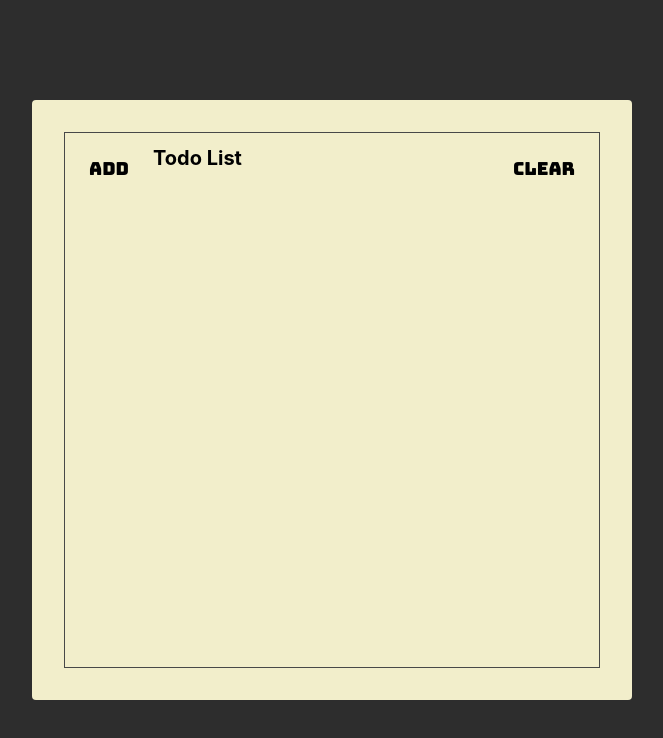
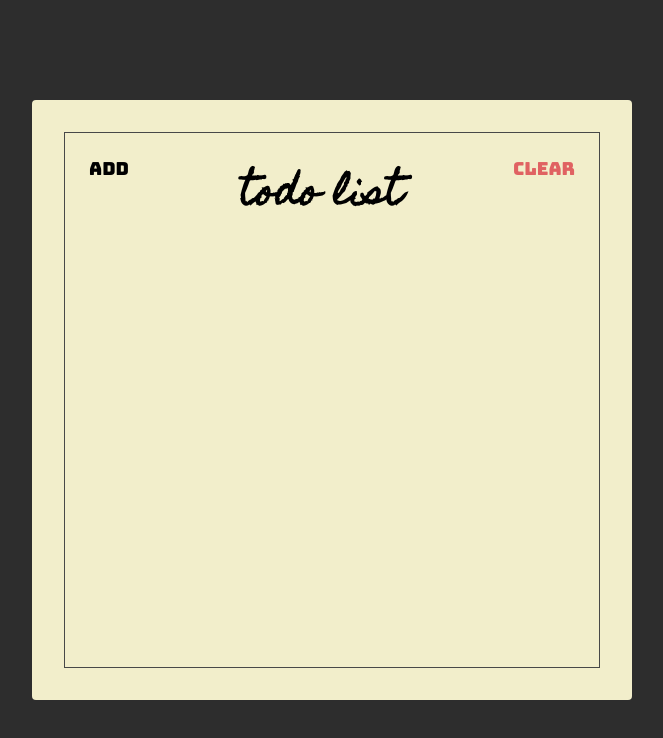
Before and after one commit to henrichfergian/react-course-starterpack, a website: page index.html in a window 1280 px wide. Shown: the whole page, without its empty margins (308-971 px from the left). Drawn offline with Linux system fonts and the light colour scheme.

Commit message:
Membuat header section

```diff
--- a/index.html
+++ b/index.html
@@ -20,7 +20,7 @@
         <div class="header">
           <button class="header-btn">Add</button>
           <h1 class="header-title">Todo List</h1>
-          <button class="header-btn">Clear</button>
+          <button class="header-btn main-red-color">Clear</button>
         </div>
       </div>
     </div>
--- a/style.css
+++ b/style.css
@@ -12,6 +12,14 @@ body {
   align-items: center;
   background-color: #2d2d2d;
   height: 100vh;
+}
+
+:root {
+  --main-red-color: #e06262;
+}
+
+.main-red-color {
+  color: var(--main-red-color);
 }
 
 body,
@@ -33,14 +41,21 @@ html {
 .frame {
   border: 1px solid #484848;
   height: 100%;
+  display: flex;
+  flex-direction: column;
 }
 
 .header {
   display: flex;
+  align-items: flex-start;
 }
 
 .header-title {
   flex: 1;
+  text-align: center;
+  font-size: 3.6rem;
+  font-family: "Homemade Apple", "sans-serif";
+  text-transform: lowercase;
 }
 
 .header-btn {
```
